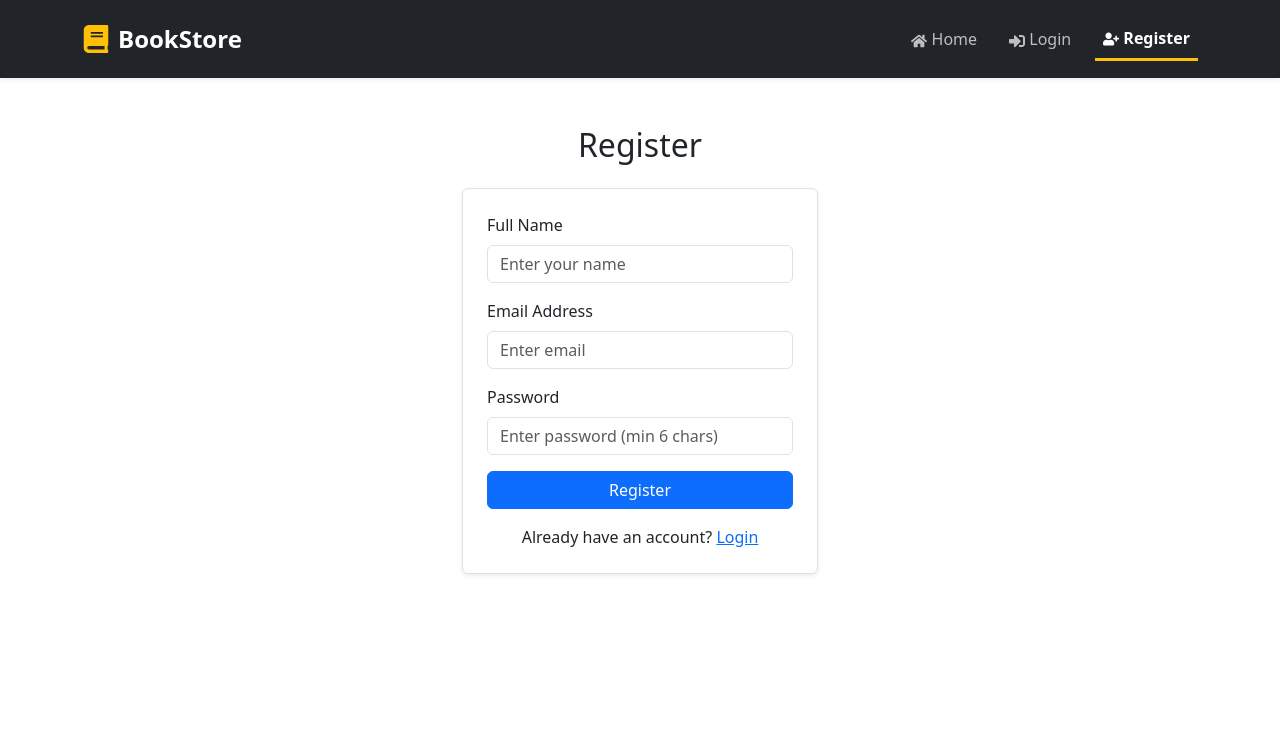
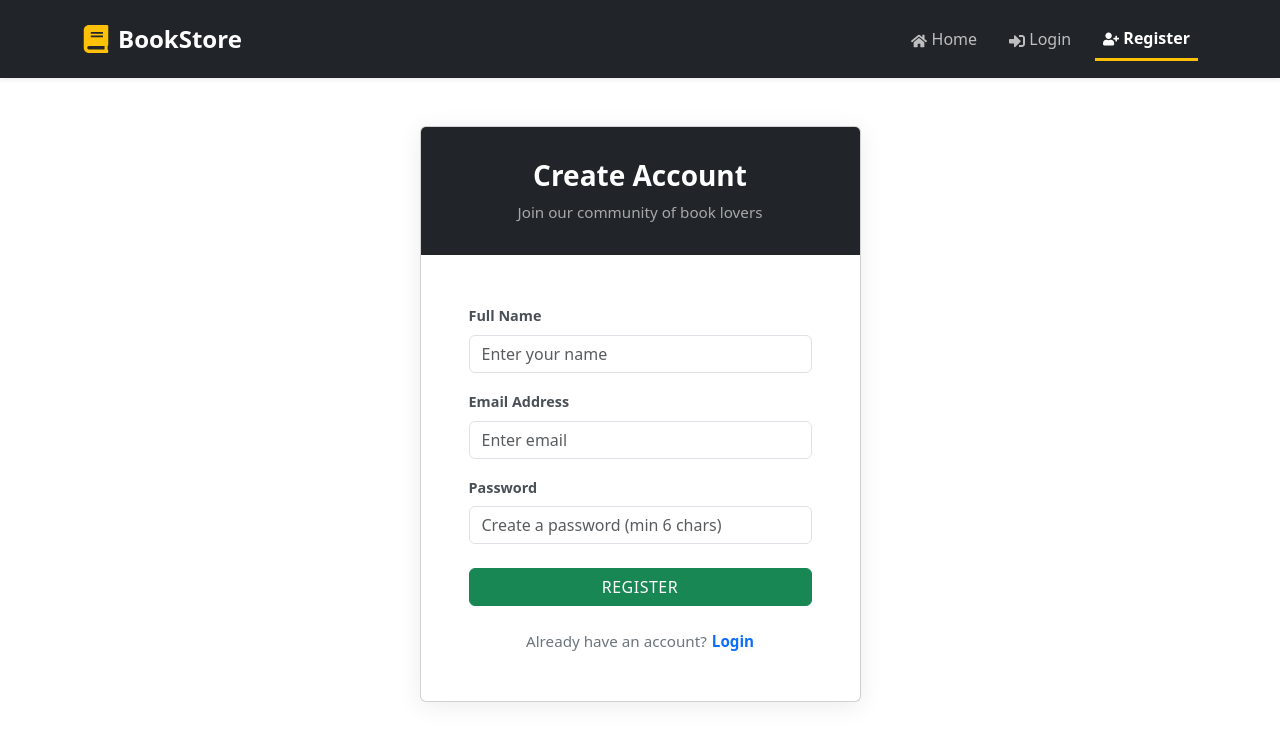
Before and after one commit to AbdulrahmanBassem/Book-Store-Buy-Sell-Books, a React (Vite) app in the folder client/: page /register in a window 1280 px wide. Shown: the top 740 px of the page. Built offline with nearby package versions, Linux system fonts and the light colour scheme.

Commit message:
feat: enhance authentication components with improved layout and styling for better user experience

```diff
--- a/client/src/pages/Login.jsx
+++ b/client/src/pages/Login.jsx
@@ -1,5 +1,5 @@
 import { useRef, useState } from "react";
-import { Button, Form } from "react-bootstrap";
+import { Button, Form, Container, Row, Col, Card } from "react-bootstrap";
 import { Link, useNavigate } from "react-router-dom";
 import { useDispatch } from "react-redux";
 import toast from "react-hot-toast";
@@ -7,6 +7,9 @@ import { api } from "../apis/api";
 import { setUser } from "../store/slices/userSlice";
 import { errorHandler } from "../utils/errorHandler";
 import { Loading } from "../components/Loading/Loading";
+
+// CSS
+import "../styles/AuthForm.css";
 
 export const Login = () => {
   const [loading, setLoading] = useState(false);
@@ -18,18 +21,13 @@ export const Login = () => {
 
   async function handleLogin(e) {
     e.preventDefault();
-
     const emailValue = emailRef.current.value;
     const passwordValue = passwordRef.current.value;
 
     setLoading(true);
 
     try {
-      const data = {
-        email: emailValue,
-        password: passwordValue,
-      };
-
+      const data = { email: emailValue, password: passwordValue };
       const response = await api.post("/api/auth/login", data);
 
       const { token, _id, name, email } = response.data;
@@ -41,8 +39,6 @@ export const Login = () => {
       toast.success(`Welcome back, ${name}!`);
       navigate("/");
     } catch (error) {
-      console.log("Login Error:", error.response);
-
       const status = error.response?.status;
       const message = error.response?.data?.message || "";
 
@@ -51,7 +47,6 @@ export const Login = () => {
         navigate("/verify-otp");
         return;
       }
-
       errorHandler(error);
     } finally {
       setLoading(false);
@@ -61,52 +56,66 @@ export const Login = () => {
   if (loading) return <Loading />;
 
   return (
-    <div className="row justify-content-center mt-5">
-      <div className="col-md-6 col-lg-4">
-        <h2 className="text-center mb-4">Login</h2>
-        <Form
-          onSubmit={handleLogin}
-          className="border p-4 rounded shadow-sm bg-white"
-        >
+    <Container className="my-5">
+      <Row className="justify-content-center">
+        <Col md={6} lg={5}>
+          <Card className="auth-card">
+            <div className="auth-header">
+              <h2>Welcome Back</h2>
+              <p>Sign in to continue to your account</p>
+            </div>
+
+            <Card.Body className="p-4 p-md-5">
+              <Form onSubmit={handleLogin}>
                 <Form.Group className="mb-3">
-            <Form.Label>Email Address</Form.Label>
+                  <Form.Label className="form-label-auth">
+                    Email Address
+                  </Form.Label>
                   <Form.Control
                     type="email"
                     placeholder="Enter email"
                     ref={emailRef}
                     required
+                    className="form-control-auth"
                   />
                 </Form.Group>
 
-          <Form.Group className="mb-3">
-            <Form.Label>Password</Form.Label>
+                <Form.Group className="mb-4">
+                  <div className="d-flex justify-content-between align-items-center mb-1">
+                    <Form.Label className="form-label-auth mb-0">
+                      Password
+                    </Form.Label>
+                    <Link
+                      to="/forgot-password"
+                      style={{ fontSize: "0.85rem", textDecoration: "none" }}
+                    >
+                      Forgot Password?
+                    </Link>
+                  </div>
                   <Form.Control
                     type="password"
                     placeholder="Enter password"
                     ref={passwordRef}
                     required
+                    className="form-control-auth"
                   />
                 </Form.Group>
 
-          <Button variant="primary" type="submit" className="w-100 mb-3">
+                <Button variant="success" type="submit" className="btn-auth">
                   Login
                 </Button>
 
-          <div className="text-center">
-            <p className="mb-1">
-              Don't have an account? <Link to="/register">Register</Link>
-            </p>
-            <p>
-              <Link
-                to="/forgot-password"
-                style={{ textDecoration: "none", fontSize: "0.9rem" }}
-              >
-                Forgot Password?
+                <div className="auth-footer">
+                  Don't have an account?
+                  <Link to="/register" className="auth-link">
+                    Register
                   </Link>
-            </p>
                 </div>
               </Form>
-      </div>
-    </div>
+            </Card.Body>
+          </Card>
+        </Col>
+      </Row>
+    </Container>
   );
 };
--- a/client/src/pages/Register.jsx
+++ b/client/src/pages/Register.jsx
@@ -1,18 +1,19 @@
 import { useRef, useState } from "react";
-import { Button, Form } from "react-bootstrap";
+import { Button, Form, Container, Row, Col, Card } from "react-bootstrap";
 import { useNavigate, Link } from "react-router-dom";
 import toast from "react-hot-toast";
 import { api } from "../apis/api";
 import { errorHandler } from "../utils/errorHandler";
 import { Loading } from "../components/Loading/Loading";
 
+// CSS
+import "../styles/AuthForm.css";
+
 export const Register = () => {
   const [loading, setLoading] = useState(false);
-
   const nameRef = useRef();
   const emailRef = useRef();
   const passwordRef = useRef();
-
   const navigate = useNavigate();
 
   async function handleRegister(e) {
@@ -27,12 +28,8 @@ export const Register = () => {
       };
 
       const response = await api.post("/api/auth/register", data);
-
       toast.success(response.data.message);
-
       localStorage.setItem("email", data.email);
-
-      // Redirect to Verify OTP
       navigate("/verify-otp");
     } catch (error) {
       errorHandler(error);
@@ -44,50 +41,68 @@ export const Register = () => {
   if (loading) return <Loading />;
 
   return (
-    <div className="row justify-content-center mt-5">
-      <div className="col-md-6 col-lg-4">
-        <h2 className="text-center mb-4">Register</h2>
-        <Form onSubmit={handleRegister} className="border p-4 rounded shadow-sm bg-white">
+    <Container className="my-5">
+      <Row className="justify-content-center">
+        <Col md={6} lg={5}>
+          <Card className="auth-card">
+            <div className="auth-header">
+              <h2>Create Account</h2>
+              <p>Join our community of book lovers</p>
+            </div>
+
+            <Card.Body className="p-4 p-md-5">
+              <Form onSubmit={handleRegister}>
                 <Form.Group className="mb-3">
-            <Form.Label>Full Name</Form.Label>
+                  <Form.Label className="form-label-auth">Full Name</Form.Label>
                   <Form.Control
                     type="text"
                     placeholder="Enter your name"
                     ref={nameRef}
                     required
+                    className="form-control-auth"
                   />
                 </Form.Group>
 
                 <Form.Group className="mb-3">
-            <Form.Label>Email Address</Form.Label>
+                  <Form.Label className="form-label-auth">
+                    Email Address
+                  </Form.Label>
                   <Form.Control
                     type="email"
                     placeholder="Enter email"
                     ref={emailRef}
                     required
+                    className="form-control-auth"
                   />
                 </Form.Group>
 
-          <Form.Group className="mb-3">
-            <Form.Label>Password</Form.Label>
+                <Form.Group className="mb-4">
+                  <Form.Label className="form-label-auth">Password</Form.Label>
                   <Form.Control
                     type="password"
-              placeholder="Enter password (min 6 chars)"
+                    placeholder="Create a password (min 6 chars)"
                     ref={passwordRef}
                     required
                     minLength={6}
+                    className="form-control-auth"
                   />
                 </Form.Group>
 
-          <Button variant="primary" type="submit" className="w-100 mb-3">
+                <Button variant="success" type="submit" className="btn-auth">
                   Register
                 </Button>
 
-          <div className="text-center">
-            Already have an account? <Link to="/login">Login</Link>
+                <div className="auth-footer">
+                  Already have an account?
+                  <Link to="/login" className="auth-link">
+                    Login
+                  </Link>
                 </div>
               </Form>
-      </div>
-    </div>
+            </Card.Body>
+          </Card>
+        </Col>
+      </Row>
+    </Container>
   );
 };
--- /dev/null
+++ b/client/src/styles/AuthForm.css
@@ -0,0 +1,74 @@
+.auth-card {
+  border: none;
+  border-radius: 12px;
+  box-shadow: 0 4px 24px rgba(0,0,0,0.08);
+  background: #fff;
+  overflow: hidden;
+}
+
+.auth-header {
+  background: #212529;
+  color: #fff;
+  padding: 2rem 1.5rem;
+  text-align: center;
+}
+
+.auth-header h2 {
+  font-weight: 700;
+  margin-bottom: 0.5rem;
+  font-size: 1.75rem;
+}
+
+.auth-header p {
+  color: rgba(255, 255, 255, 0.6);
+  font-size: 0.95rem;
+  margin: 0;
+}
+
+.form-label-auth {
+  font-weight: 600;
+  color: #495057;
+  font-size: 0.9rem;
+  margin-bottom: 0.5rem;
+}
+
+.form-control-auth {
+  padding: 0.75rem 1rem;
+  border-radius: 6px;
+  border: 1px solid #ced4da;
+  font-size: 1rem;
+  transition: all 0.2s ease;
+}
+
+.form-control-auth:focus {
+  border-color: #ffc107;
+  box-shadow: 0 0 0 0.25rem rgba(255, 193, 7, 0.25);
+}
+
+.btn-auth {
+  font-weight: 700;
+  padding: 0.8rem;
+  text-transform: uppercase;
+  letter-spacing: 0.5px;
+  border-radius: 6px;
+  width: 100%;
+}
+
+.auth-footer {
+  text-align: center;
+  margin-top: 1.5rem;
+  font-size: 0.95rem;
+  color: #6c757d;
+}
+
+.auth-link {
+  color: #0d6efd;
+  text-decoration: none;
+  font-weight: 600;
+  margin-left: 5px;
+}
+
+.auth-link:hover {
+  text-decoration: underline;
+  color: #0a58ca;
+}
```
Also changed, not shown: client/src/pages/ForgotPassword.jsx (+30 -18 lines), client/src/pages/ResetPassword.jsx (+27 -15 lines), client/src/pages/VerifyOTP.jsx (+35 -28 lines). Lines whose indentation alone changed are shown as unchanged.
